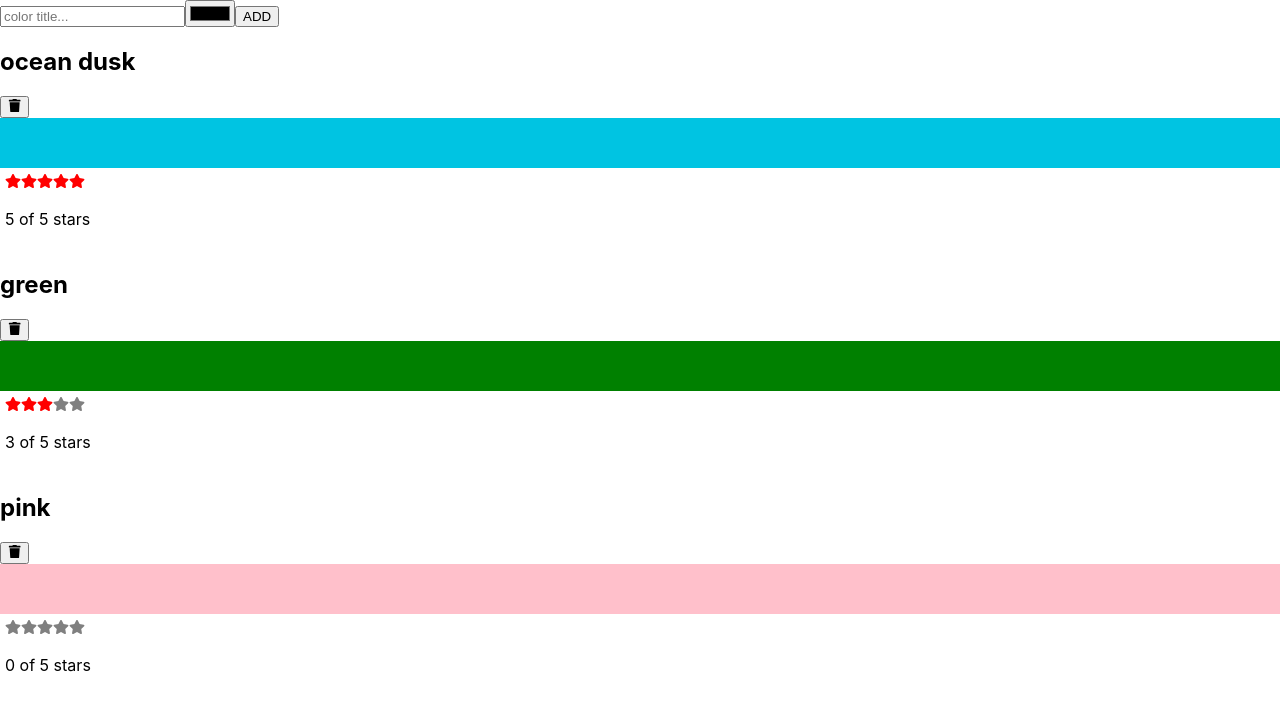
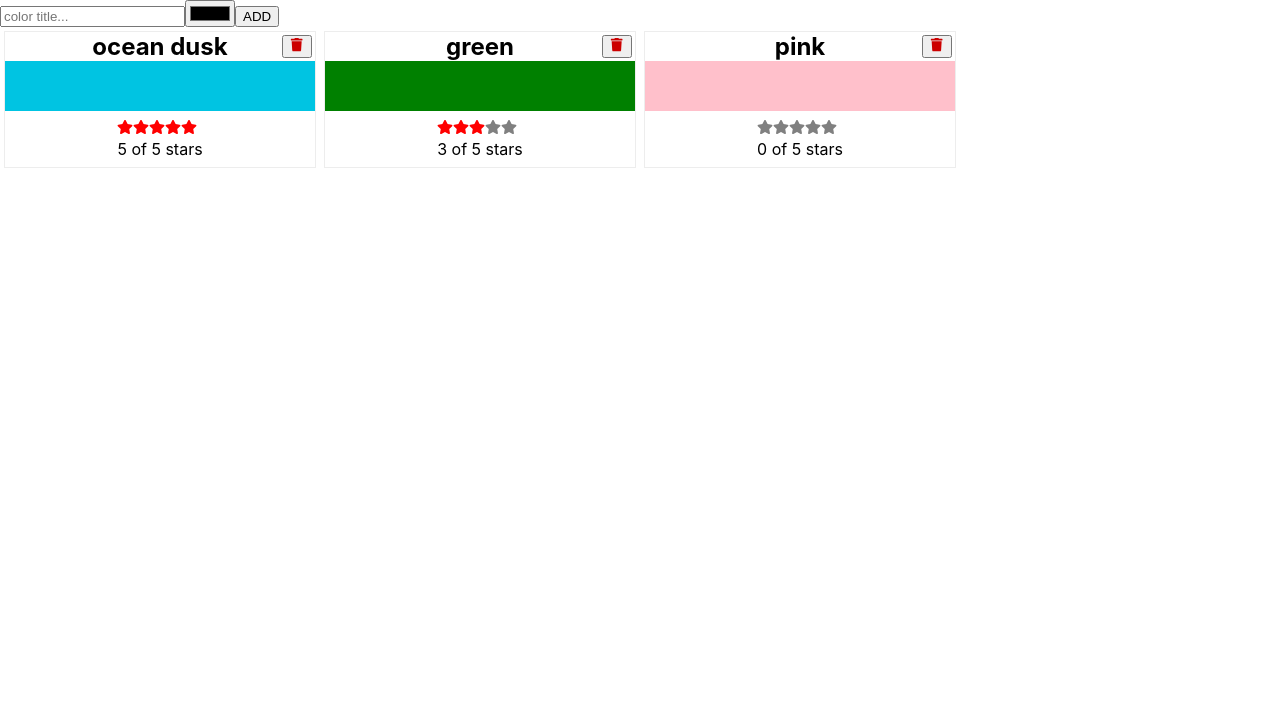
Before and after one commit to BobJackson/helloreact, a React (Create React App) app: page / in a window 1280 px wide. Shown: the top 710 px of the page. Built offline with nearby package versions, Linux system fonts and the light colour scheme.

Commit message:
use emotion/css

```diff
--- a/package.json
+++ b/package.json
@@ -4,9 +4,11 @@
   "private": true,
   "homepage": "https://bobjackson.github.io/hello-react",
   "dependencies": {
+    "@emotion/css": "^11.10.0",
     "@testing-library/jest-dom": "^5.16.5",
     "@testing-library/react": "^13.4.0",
     "@testing-library/user-event": "^13.5.0",
+    "emotion": "^11.0.0",
     "gh-pages": "^4.0.0",
     "react": "^18.2.0",
     "react-dom": "^18.2.0",
--- a/src/Color.js
+++ b/src/Color.js
@@ -1,23 +1,70 @@
 import StarRating from "./StarRating";
 import {FaTrash} from "react-icons/fa";
+import {css} from "@emotion/css";
+import {useColors} from "./ColorProvider";
 
 export default function Color(
     {
         id,
         color,
         rating,
-        title,
-        onRemove = f => f,
-        onRate = f => f
+        title
     }) {
+    const {rateColor, removeColor} = useColors();
     return (
-        <section>
-            <h1>{title}</h1>
-            <button onClick={() => onRemove(id)}>
-                <FaTrash/>
-            </button>
-            <div style={{height: 50, backgroundColor: color}}></div>
-            <StarRating selectedStars={rating} onRate={rating => onRate(id, rating)}/>
+        <section className={css`
+          flex-basis: calc(25% - 2px - 0.5em);
+          @media screen and (max-width: 1200px) {
+            flex-basis: calc(33.3334% - 2px - 0.5em);
+          }
+          @media screen and (max-width: 800px) {
+            flex-basis: calc(50% - 2px - 0.5em);
+          }
+          @media screen and (max-width: 500px) {
+            flex-basis: calc(100% - 2px - 0.5em);
+          }
+          margin: 0.25em;
+          border: 1px solid #ededed;
+
+          h1 {
+            margin: 0;
+            text-align: center;
+          }
+        `}>
+            <div
+                className={css`
+                  position: relative;
+                `}
+            >
+                <h1>{title}</h1>
+                <button
+                    className={css`
+                      position: absolute;
+                      right: 0.25em;
+                      top: 0.25em;
+                      color: #c00;
+                    `}
+                    onClick={() => removeColor(id)}
+                >
+                    <FaTrash/>
+                </button>
+                <div style={{height: 50, backgroundColor: color}}></div>
+                <StarRating
+                    className={css`
+                      display: flex;
+                      flex-direction: column;
+                      justify-content: center;
+                      align-items: center;
+                      padding: 0.5em;
+
+                      p {
+                        margin: 0;
+                      }
+                    `}
+                    selectedStars={rating}
+                    onRate={rating => rateColor(id, rating)}
+                />
+            </div>
         </section>
     );
 }
--- a/src/ColorList.js
+++ b/src/ColorList.js
@@ -1,12 +1,16 @@
 import React from "react";
 import Color from "./Color";
 import {useColors} from "./ColorProvider";
+import {css} from "@emotion/css";
 
 export default function ColorList() {
     const {colors} = useColors();
     if (!colors.length) return <div>No Color Listed.(Add a Color)</div>;
     return (
-        <div className="color-list">
+        <div className={css`
+          display: flex;
+          flex-wrap: wrap;
+        `}>
             {colors.map(color =>
                 <Color key={color.id} {...color}/>
             )}
--- a/src/StarRating.js
+++ b/src/StarRating.js
@@ -8,14 +8,14 @@ const createArray = length => [...Array(length)];
 
 export default function StarRating(
     {
-        style = {},
+        className = "",
         totalStars = 5,
         selectedStars = 0,
-        onRate = f => f,
-        ...props
+        onRate = f => f
     }) {
     return (
-        <div style={{padding: "5px", ...style}} {...props}>
+        <div className={className}>
+            <div>
                 {createArray(totalStars).map((n, i) =>
                     <Star key={i}
                           selected={selectedStars > i}
@@ -25,5 +25,6 @@ export default function StarRating(
                     {selectedStars} of {totalStars} stars
                 </p>
             </div>
+        </div>
     );
 }
```
Also changed, not shown: 1 other file (tests, documents, lock files or other folders). Lines whose indentation alone changed are shown as unchanged.
